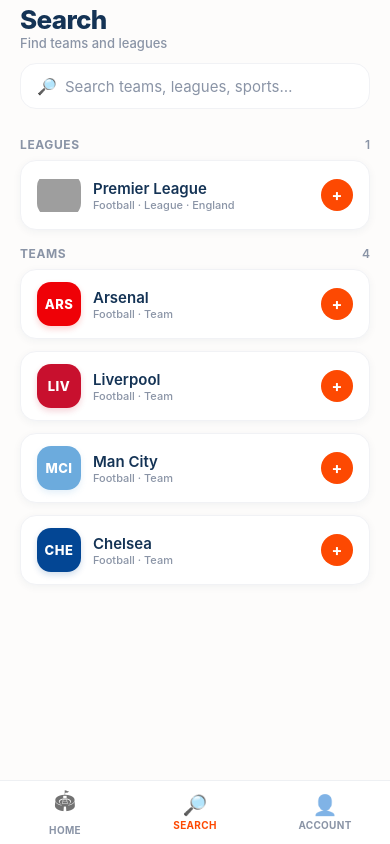
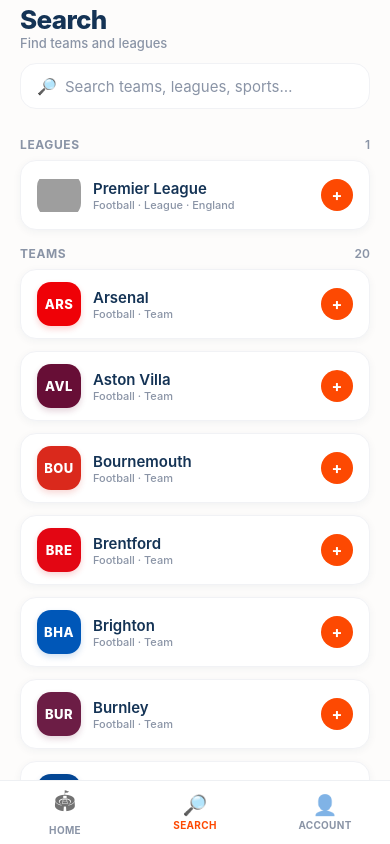
Before and after one commit to Jsatchell03/Scorza, a React Native app in the folder Frontend/: screen /Search in a window 390 px wide. Built offline with nearby package versions, Linux system fonts and the light colour scheme; grey boxes are pictures that could not be loaded.

Commit message:
Expand Premier League data: all 20 clubs and 10 fixtures (2 live)

```diff
--- a/Frontend/data/mockData.ts
+++ b/Frontend/data/mockData.ts
@@ -11,7 +11,8 @@ export const leagues: League[] = [
     sport: "Football",
     country: "England",
     color: "#3D195B",
-    badge_url: "https://storage.googleapis.com/scorza-provider-assets/english_premier_league_badge.png"
+    badge_url:
+      "https://storage.googleapis.com/scorza-provider-assets/english_premier_league_badge.png",
   },
 ];
 
@@ -25,6 +26,86 @@ export const teams: Team[] = [
     color: "#EF0107",
   },
   {
+    id: "t_avl",
+    name: "Aston Villa",
+    shortName: "AVL",
+    sport: "Football",
+    leagueId: "l_epl",
+    color: "#670E36",
+  },
+  {
+    id: "t_bou",
+    name: "Bournemouth",
+    shortName: "BOU",
+    sport: "Football",
+    leagueId: "l_epl",
+    color: "#DA291C",
+  },
+  {
+    id: "t_bre",
+    name: "Brentford",
+    shortName: "BRE",
+    sport: "Football",
+    leagueId: "l_epl",
+    color: "#E30613",
+  },
+  {
+    id: "t_bha",
+    name: "Brighton",
+    shortName: "BHA",
+    sport: "Football",
+    leagueId: "l_epl",
+    color: "#0057B8",
+  },
+  {
+    id: "t_bur",
+    name: "Burnley",
+    shortName: "BUR",
+    sport: "Football",
+    leagueId: "l_epl",
+    color: "#6C1D45",
+  },
+  {
+    id: "t_che",
+    name: "Chelsea",
+    shortName: "CHE",
+    sport: "Football",
+    leagueId: "l_epl",
+    color: "#034694",
+  },
+  {
+    id: "t_cry",
+    name: "Crystal Palace",
+    shortName: "CRY",
+    sport: "Football",
+    leagueId: "l_epl",
+    color: "#1B458F",
+  },
+  {
+    id: "t_eve",
+    name: "Everton",
+    shortName: "EVE",
+    sport: "Football",
+    leagueId: "l_epl",
+    color: "#003399",
+  },
+  {
+    id: "t_ful",
+    name: "Fulham",
+    shortName: "FUL",
+    sport: "Football",
+    leagueId: "l_epl",
+    color: "#1D1D1D",
+  },
+  {
+    id: "t_lee",
+    name: "Leeds",
+    shortName: "LEE",
+    sport: "Football",
+    leagueId: "l_epl",
+    color: "#FFCD00",
+  },
+  {
     id: "t_liv",
     name: "Liverpool",
     shortName: "LIV",
@@ -34,19 +115,67 @@ export const teams: Team[] = [
   },
   {
     id: "t_mci",
-    name: "Man City",
+    name: "Manchester City",
     shortName: "MCI",
     sport: "Football",
     leagueId: "l_epl",
     color: "#6CABDD",
   },
   {
-    id: "t_che",
-    name: "Chelsea",
-    shortName: "CHE",
+    id: "t_mun",
+    name: "Manchester United",
+    shortName: "MUN",
     sport: "Football",
     leagueId: "l_epl",
-    color: "#034694",
+    color: "#DA291C",
+  },
+  {
+    id: "t_new",
+    name: "Newcastle",
+    shortName: "NEW",
+    sport: "Football",
+    leagueId: "l_epl",
+    color: "#241F20",
+  },
+  {
+    id: "t_nfo",
+    name: "Nottingham Forest",
+    shortName: "NFO",
+    sport: "Football",
+    leagueId: "l_epl",
+    color: "#DD0000",
+  },
+  {
+    id: "t_sun",
+    name: "Sunderland",
+    shortName: "SUN",
+    sport: "Football",
+    leagueId: "l_epl",
+    color: "#EB172B",
+  },
+  {
+    id: "t_tot",
+    name: "Tottenham",
+    shortName: "TOT",
+    sport: "Football",
+    leagueId: "l_epl",
+    color: "#132257",
+  },
+  {
+    id: "t_whu",
+    name: "West Ham",
+    shortName: "WHU",
+    sport: "Football",
+    leagueId: "l_epl",
+    color: "#7A263A",
+  },
+  {
+    id: "t_wol",
+    name: "Wolves",
+    shortName: "WOL",
+    sport: "Football",
+    leagueId: "l_epl",
+    color: "#FDB913",
   },
 ];
 
@@ -55,52 +184,137 @@ export const initialFixtures: Fixture[] = [
     id: "f_live_1",
     leagueId: "l_epl",
     homeTeamId: "t_ars",
-    awayTeamId: "t_liv",
+    awayTeamId: "t_mci",
     status: "live",
-    startTime: NOW - 40 * 60 * 1000,
+    startTime: NOW - 68 * 60 * 1000,
     venue: "Emirates Stadium",
     homeScore: 1,
-    awayScore: 0,
-    period: "1st Half · 38'",
+    awayScore: 1,
+    period: "2nd Half · 68'",
     pendingUpdates: [
       {
         id: "p_1",
         fixtureId: "f_live_1",
         proposedHomeScore: 2,
-        proposedAwayScore: 0,
-        timestamp: NOW - 90 * 1000,
+        proposedAwayScore: 1,
+        timestamp: NOW - 2 * 60 * 1000,
       },
       {
         id: "p_2",
         fixtureId: "f_live_1",
         proposedHomeScore: 1,
-        proposedAwayScore: 1,
-        timestamp: NOW - 30 * 1000,
+        proposedAwayScore: 2,
+        timestamp: NOW - 45 * 1000,
       },
     ],
   },
   {
-    id: "f_up_2",
+    id: "f_live_2",
     leagueId: "l_epl",
-    homeTeamId: "t_mci",
+    homeTeamId: "t_liv",
     awayTeamId: "t_che",
+    status: "live",
+    startTime: NOW - 35 * 60 * 1000,
+    venue: "Anfield",
+    homeScore: 2,
+    awayScore: 0,
+    period: "1st Half · 35'",
+    pendingUpdates: [],
+  },
+  {
+    id: "f_up_1",
+    leagueId: "l_epl",
+    homeTeamId: "t_mun",
+    awayTeamId: "t_tot",
     status: "upcoming",
-    startTime: NOW + 2 * DAY + 5 * HOUR,
-    venue: "Etihad Stadium",
+    startTime: NOW + 1 * DAY + 4 * HOUR,
+    venue: "Old Trafford",
     homeScore: 0,
     awayScore: 0,
     pendingUpdates: [],
   },
   {
+    id: "f_up_2",
+    leagueId: "l_epl",
+    homeTeamId: "t_new",
+    awayTeamId: "t_bha",
+    status: "upcoming",
+    startTime: NOW + 3 * DAY,
+    venue: "St James' Park",
+    homeScore: 0,
+    awayScore: 0,
+    pendingUpdates: [],
+  },
+  {
+    id: "f_up_3",
+    leagueId: "l_epl",
+    homeTeamId: "t_avl",
+    awayTeamId: "t_whu",
+    status: "upcoming",
+    startTime: NOW + 5 * DAY,
+    venue: "Villa Park",
+    homeScore: 0,
+    awayScore: 0,
+    pendingUpdates: [],
+  },
+  {
+    id: "f_up_4",
+    leagueId: "l_epl",
+    homeTeamId: "t_bre",
+    awayTeamId: "t_cry",
+    status: "upcoming",
+    startTime: NOW + 7 * DAY,
+    venue: "Gtech Community Stadium",
+    homeScore: 0,
+    awayScore: 0,
+    pendingUpdates: [],
+  },
+  {
+    id: "f_past_1",
+    leagueId: "l_epl",
+    homeTeamId: "t_nfo",
+    awayTeamId: "t_wol",
+    status: "past",
+    startTime: NOW - 2 * DAY,
+    venue: "The City Ground",
+    homeScore: 2,
+    awayScore: 1,
+    pendingUpdates: [],
+  },
+  {
     id: "f_past_2",
     leagueId: "l_epl",
-    homeTeamId: "t_liv",
-    awayTeamId: "t_che",
+    homeTeamId: "t_bou",
+    awayTeamId: "t_eve",
     status: "past",
-    startTime: NOW - 4 * DAY,
-    venue: "Anfield",
-    homeScore: 2,
+    startTime: NOW - 5 * DAY,
+    venue: "Vitality Stadium",
+    homeScore: 1,
+    awayScore: 1,
+    pendingUpdates: [],
+  },
+  {
+    id: "f_past_3",
+    leagueId: "l_epl",
+    homeTeamId: "t_bur",
+    awayTeamId: "t_ful",
+    status: "past",
+    startTime: NOW - 9 * DAY,
+    venue: "Turf Moor",
+    homeScore: 0,
     awayScore: 2,
+    pendingUpdates: [],
+  },
+  {
+    id: "f_past_4",
+    leagueId: "l_epl",
+    homeTeamId: "t_lee",
+    awayTeamId: "t_sun",
+    status: "past",
+    startTime: NOW - 14 * DAY,
+    venue: "Elland Road",
+    homeScore: 3,
+    awayScore: 1,
     pendingUpdates: [],
   },
 ];
```
